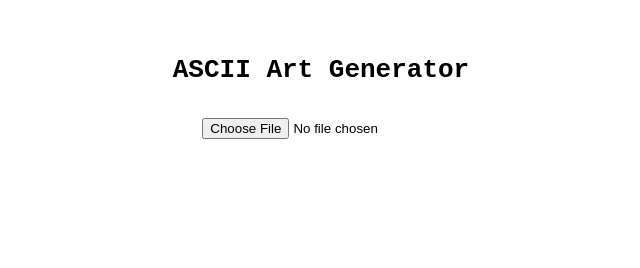
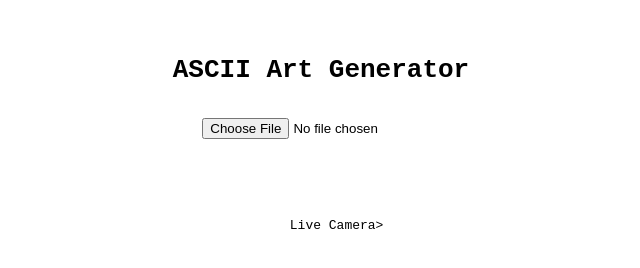
Before and after one commit to lachameleon/Mega-Launcher, a plain HTML site: page asciicam.html in a window 1280 px wide. Shown: the full height of the page, 319-959 px from the left. Drawn offline with Linux system fonts and the light colour scheme.

Commit message:
Update asciicam.html

```diff
--- a/asciicam.html
+++ b/asciicam.html
@@ -71,5 +71,6 @@
       return asciiArt;
     }
   </script>
+  <a> </a><link href="ascii.html"></link> Live Camera></a>
 </body>
 </html>
```
